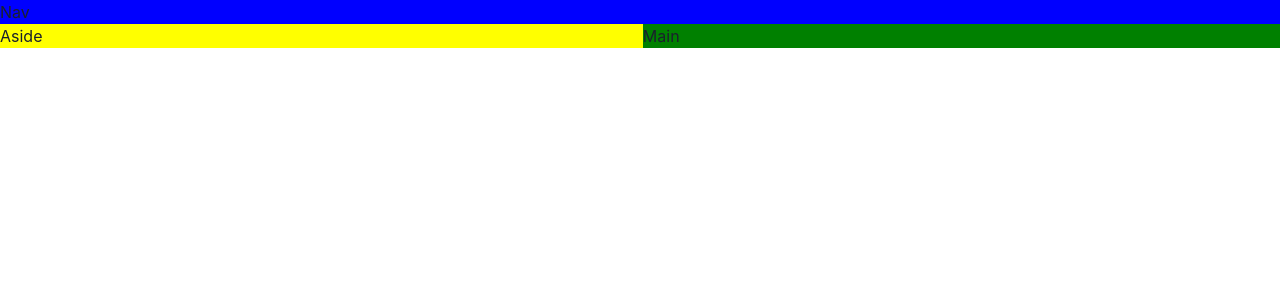
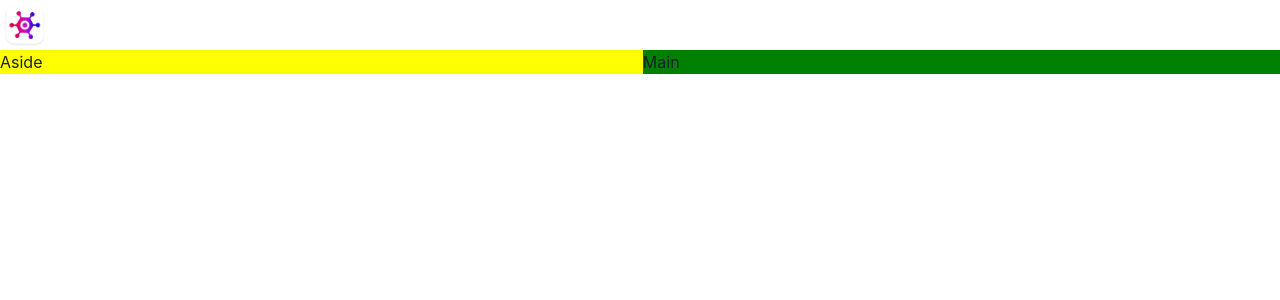
Before and after one commit to krushikar543/Game-Hub, a React (Vite) app: page / in a window 1280 px wide. Shown: the top 300 px of the page. Built offline with nearby package versions, Linux system fonts and the light colour scheme.

Commit message:
Added NavBar

```diff
--- a/src/App.tsx
+++ b/src/App.tsx
@@ -1,11 +1,15 @@
 import { Grid, GridItem, Show } from '@chakra-ui/react'
+import NavBar from './components/NavBar'
 function App() {
    return(
     <Grid templateAreas={{
       base: `"nav" "main"`,
       lg: `"nav nav" "aside main"`
     }}>
-      <GridItem area='nav' bg='blue'>Nav</GridItem>
+      <GridItem area='nav'>
+        <NavBar />
+      </GridItem>
+
       <Show above='lg'>
         <GridItem area='aside' bg='yellow'>Aside</GridItem>
       </Show>
--- /dev/null
+++ b/src/components/NavBar.tsx
@@ -0,0 +1,10 @@
+import { HStack, Image } from "@chakra-ui/react"
+import logo from '../assets/logo.webp'
+const NavBar = ()=> {
+    return(
+        <HStack>
+            <Image src = {logo} boxSize='50px' />
+        </HStack>
+    )
+}
+export default NavBar
```
Also changed, not shown: src/assets/logo.webp (added).
